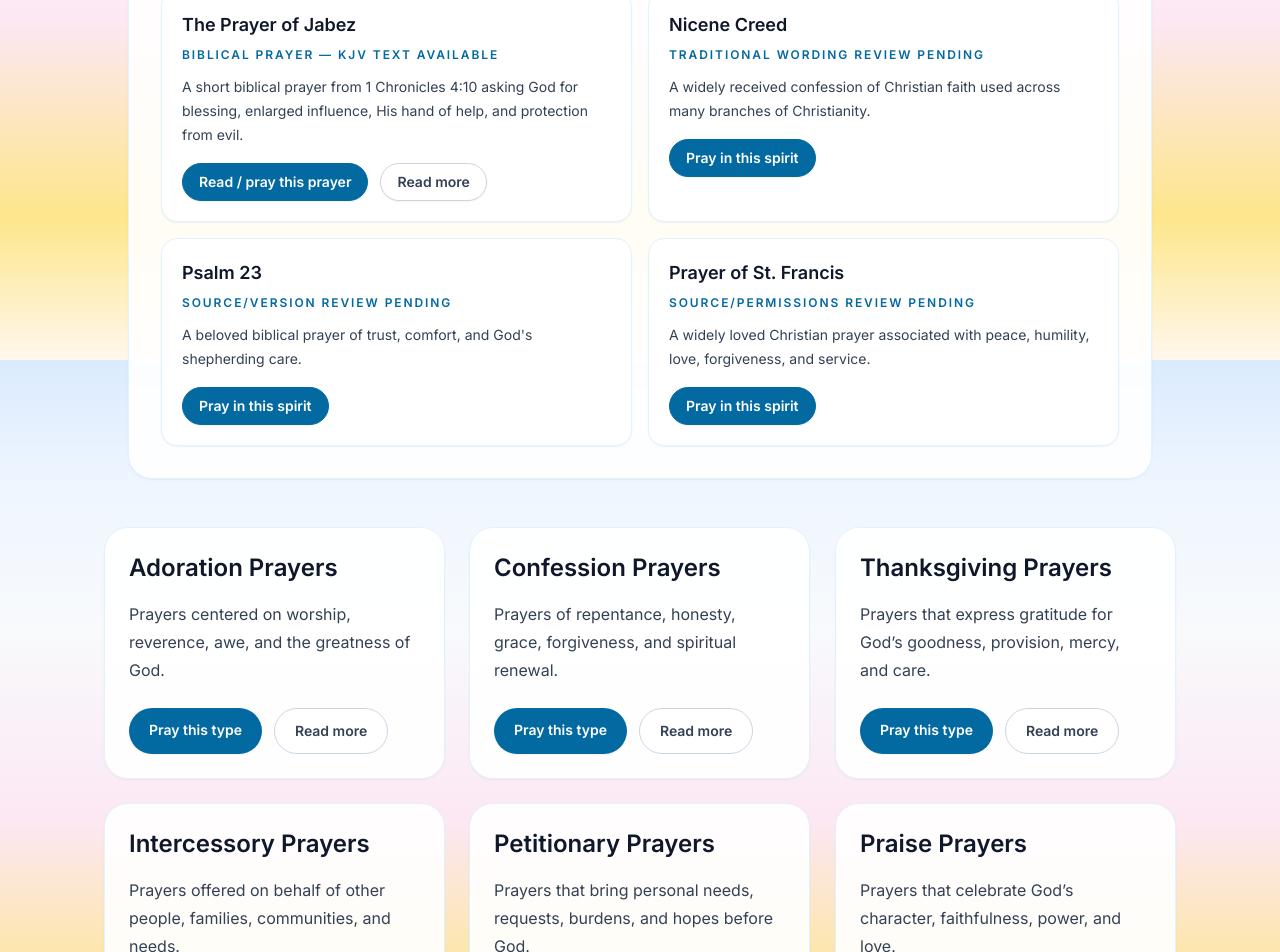
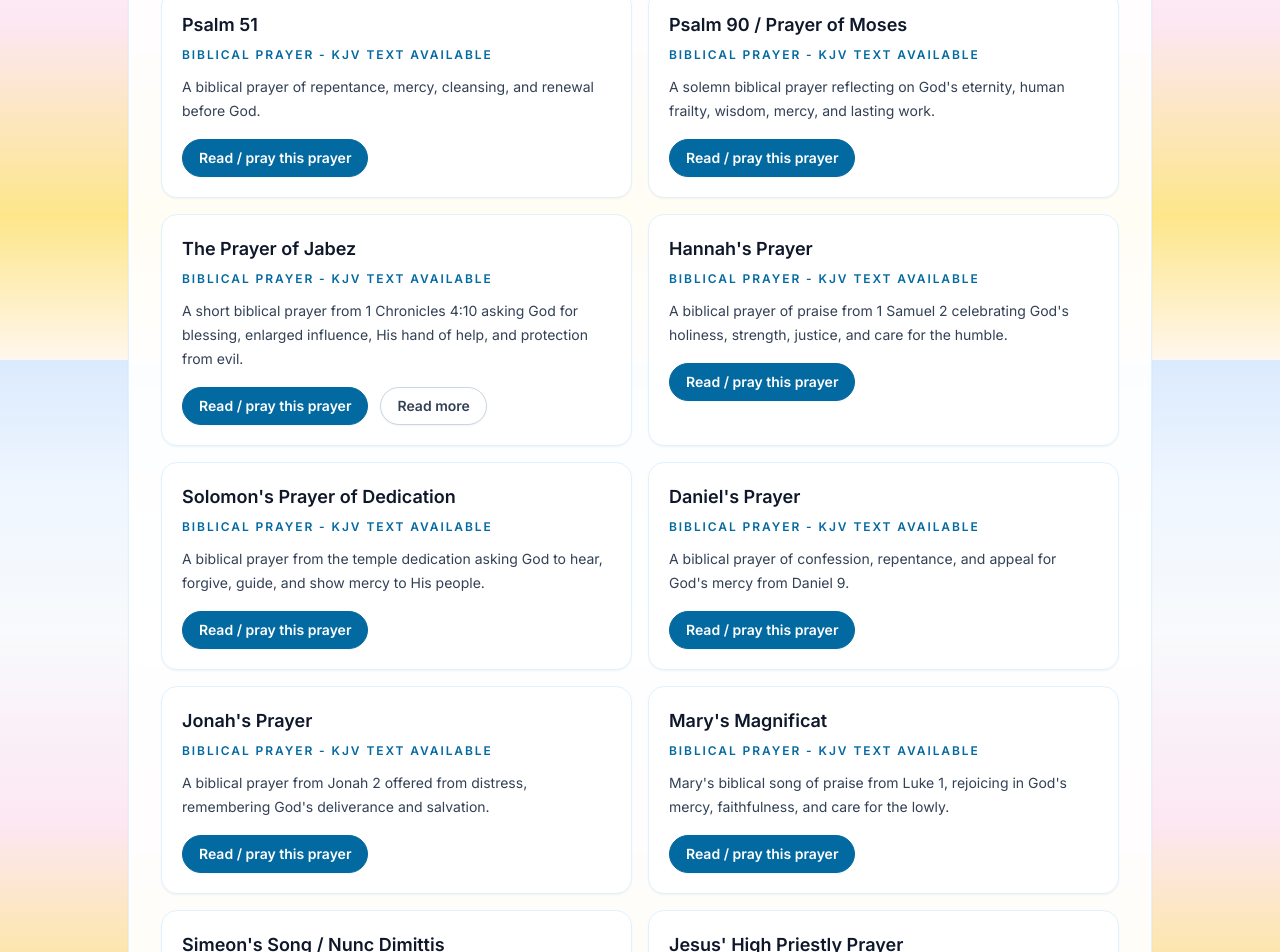
Before and after one commit to Skkyfarm/pray-with-god, a Next.js app: page /prayer-types/protestant in a window 1280 px wide. Shown: the part 1240-2192 px from the top of the page. Built offline with nearby package versions, Linux system fonts and the light colour scheme; no server answers.

Commit message:
Add KJV biblical prayers to Christian paths

```diff
--- a/app/prayer-types/catholic/page.tsx
+++ b/app/prayer-types/catholic/page.tsx
@@ -21,8 +21,68 @@ function getPrayerTypeHref(slug: string) {
 const CATHOLIC_FOUNDATIONAL_PRAYERS = [
   {
     name: "Our Father / The Lord's Prayer",
-    status: "Traditional wording review pending",
+    status: "Traditional Catholic wording review pending",
     note: "A central Christian prayer taught by Jesus and prayed throughout Catholic life.",
+  },
+  {
+    name: "The Lord's Prayer",
+    status: "Biblical Prayer - KJV text available",
+    note: "The Scripture-based KJV wording of the prayer Jesus taught, offered as a shared biblical Christian text rather than official Catholic liturgical wording.",
+  },
+  {
+    name: "Psalm 23",
+    status: "Biblical Prayer - KJV text available",
+    note: "A beloved biblical prayer of trust, comfort, and God's shepherding care.",
+  },
+  {
+    name: "Psalm 51",
+    status: "Biblical Prayer - KJV text available",
+    note: "A biblical prayer of repentance, mercy, cleansing, and renewal before God.",
+  },
+  {
+    name: "Psalm 90 / Prayer of Moses",
+    status: "Biblical Prayer - KJV text available",
+    note: "A solemn biblical prayer reflecting on God's eternity, human frailty, wisdom, mercy, and lasting work.",
+  },
+  {
+    name: "The Prayer of Jabez",
+    status: "Biblical Prayer - KJV text available",
+    note: "A short biblical prayer from 1 Chronicles 4:10 asking God for blessing, enlarged influence, His hand of help, and protection from evil.",
+  },
+  {
+    name: "Hannah's Prayer",
+    status: "Biblical Prayer - KJV text available",
+    note: "A biblical prayer of praise from 1 Samuel 2 celebrating God's holiness, strength, justice, and care for the humble.",
+  },
+  {
+    name: "Solomon's Prayer of Dedication",
+    status: "Biblical Prayer - KJV text available",
+    note: "A biblical prayer from the temple dedication asking God to hear, forgive, guide, and show mercy to His people.",
+  },
+  {
+    name: "Daniel's Prayer",
+    status: "Biblical Prayer - KJV text available",
+    note: "A biblical prayer of confession, repentance, and appeal for God's mercy from Daniel 9.",
+  },
+  {
+    name: "Jonah's Prayer",
+    status: "Biblical Prayer - KJV text available",
+    note: "A biblical prayer from Jonah 2 offered from distress, remembering God's deliverance and salvation.",
+  },
+  {
+    name: "Mary's Magnificat",
+    status: "Biblical Prayer - KJV text available",
+    note: "Mary's biblical song of praise from Luke 1, rejoicing in God's mercy, faithfulness, and care for the lowly.",
+  },
+  {
+    name: "Simeon's Song / Nunc Dimittis",
+    status: "Biblical Prayer - KJV text available",
+    note: "A biblical prayer from Luke 2 giving thanks for seeing God's salvation and light for the nations.",
+  },
+  {
+    name: "Jesus' High Priestly Prayer",
+    status: "Biblical Prayer - KJV text available",
+    note: "Jesus' prayer from John 17 for glorification, protection, sanctification, unity, and love among His followers.",
   },
   {
     name: "Hail Mary",
--- a/app/prayer-types/protestant/page.tsx
+++ b/app/prayer-types/protestant/page.tsx
@@ -21,30 +21,33 @@ function getPrayThisTypeHref(slug: string) {
   return `/pray?path=protestant&prayerType=${encodeURIComponent(slug)}`;
 }
 
-const LORDS_PRAYER_KJV_PRAY_HREF =
-  "/pray?path=protestant&mode=classic&prayerLabel=The+Lord%27s+Prayer&prayerKind=named";
-
-const PRAYER_OF_JABEZ_KJV_PRAY_HREF =
-  "/pray?path=protestant&mode=classic&prayerLabel=The+Prayer+of+Jabez&prayerKind=named";
+const KJV_FOUNDATIONAL_PRAYER_NAMES = new Set([
+  "The Lord's Prayer",
+  "Psalm 23",
+  "Psalm 51",
+  "Psalm 90 / Prayer of Moses",
+  "The Prayer of Jabez",
+  "Hannah's Prayer",
+  "Solomon's Prayer of Dedication",
+  "Daniel's Prayer",
+  "Jonah's Prayer",
+  "Mary's Magnificat",
+  "Simeon's Song / Nunc Dimittis",
+  "Jesus' High Priestly Prayer",
+]);
 
 function getFoundationalPrayerHref(name: string) {
-  if (name === "The Lord's Prayer") {
-    return LORDS_PRAYER_KJV_PRAY_HREF;
-  }
-
-  if (name === "The Prayer of Jabez") {
-    return PRAYER_OF_JABEZ_KJV_PRAY_HREF;
+  if (KJV_FOUNDATIONAL_PRAYER_NAMES.has(name)) {
+    return `/pray?path=protestant&mode=classic&prayerLabel=${encodeURIComponent(
+      name,
+    )}&prayerKind=named`;
   }
 
   return "/pray?path=protestant";
 }
 
 function getFoundationalPrayerActionLabel(name: string) {
-  if (name === "The Lord's Prayer") {
-    return "Read / pray this prayer";
-  }
-
-  if (name === "The Prayer of Jabez") {
+  if (KJV_FOUNDATIONAL_PRAYER_NAMES.has(name)) {
     return "Read / pray this prayer";
   }
 
@@ -69,29 +72,74 @@ function getFoundationalPrayerReadMoreHref(name: string) {
 
 const PROTESTANT_FOUNDATIONAL_PRAYERS = [
   {
-  name: "The Lord's Prayer",
-  status: "KJV text available",
-  note: "A central Christian prayer taught by Jesus and prayed across many Protestant traditions.",
-},
+    name: "The Lord's Prayer",
+    status: "Biblical Prayer - KJV text available",
+    note: "A central Christian prayer taught by Jesus and prayed across many Protestant traditions.",
+  },
+  {
+    name: "Psalm 23",
+    status: "Biblical Prayer - KJV text available",
+    note: "A beloved biblical prayer of trust, comfort, and God's shepherding care.",
+  },
+  {
+    name: "Psalm 51",
+    status: "Biblical Prayer - KJV text available",
+    note: "A biblical prayer of repentance, mercy, cleansing, and renewal before God.",
+  },
+  {
+    name: "Psalm 90 / Prayer of Moses",
+    status: "Biblical Prayer - KJV text available",
+    note: "A solemn biblical prayer reflecting on God's eternity, human frailty, wisdom, mercy, and lasting work.",
+  },
+  {
+    name: "The Prayer of Jabez",
+    status: "Biblical Prayer - KJV text available",
+    note: "A short biblical prayer from 1 Chronicles 4:10 asking God for blessing, enlarged influence, His hand of help, and protection from evil.",
+  },
+  {
+    name: "Hannah's Prayer",
+    status: "Biblical Prayer - KJV text available",
+    note: "A biblical prayer of praise from 1 Samuel 2 celebrating God's holiness, strength, justice, and care for the humble.",
+  },
+  {
+    name: "Solomon's Prayer of Dedication",
+    status: "Biblical Prayer - KJV text available",
+    note: "A biblical prayer from the temple dedication asking God to hear, forgive, guide, and show mercy to His people.",
+  },
+  {
+    name: "Daniel's Prayer",
+    status: "Biblical Prayer - KJV text available",
+    note: "A biblical prayer of confession, repentance, and appeal for God's mercy from Daniel 9.",
+  },
+  {
+    name: "Jonah's Prayer",
+    status: "Biblical Prayer - KJV text available",
+    note: "A biblical prayer from Jonah 2 offered from distress, remembering God's deliverance and salvation.",
+  },
+  {
+    name: "Mary's Magnificat",
+    status: "Biblical Prayer - KJV text available",
+    note: "Mary's biblical song of praise from Luke 1, rejoicing in God's mercy, faithfulness, and care for the lowly.",
+  },
+  {
+    name: "Simeon's Song / Nunc Dimittis",
+    status: "Biblical Prayer - KJV text available",
+    note: "A biblical prayer from Luke 2 giving thanks for seeing God's salvation and light for the nations.",
+  },
+  {
+    name: "Jesus' High Priestly Prayer",
+    status: "Biblical Prayer - KJV text available",
+    note: "Jesus' prayer from John 17 for glorification, protection, sanctification, unity, and love among His followers.",
+  },
   {
     name: "Apostles' Creed",
     status: "Traditional wording review pending",
     note: "A historic summary of core Christian belief used in many churches and teaching settings.",
   },
   {
-    name: "The Prayer of Jabez",
-    status: "Biblical Prayer — KJV text available",
-    note: "A short biblical prayer from 1 Chronicles 4:10 asking God for blessing, enlarged influence, His hand of help, and protection from evil.",
-  },
-  {
     name: "Nicene Creed",
     status: "Traditional wording review pending",
     note: "A widely received confession of Christian faith used across many branches of Christianity.",
-  },
-  {
-    name: "Psalm 23",
-    status: "Source/version review pending",
-    note: "A beloved biblical prayer of trust, comfort, and God's shepherding care.",
   },
   {
     name: "Prayer of St. Francis",
--- a/lib/prayerCatalog.ts
+++ b/lib/prayerCatalog.ts
@@ -78,8 +78,19 @@ export const PRAYER_CATALOG: Record<TraditionKey, PrayerCatalogItem[]> = {
       label: "Saint-inspired Prayers",
       kind: "type",
     },
+    { id: "catholic_lords_prayer_kjv", label: "The Lord's Prayer", kind: "named" },
+    { id: "catholic_psalm_23_kjv", label: "Psalm 23", kind: "named" },
+    { id: "catholic_psalm_51_kjv", label: "Psalm 51", kind: "named" },
+    { id: "catholic_psalm_90_kjv", label: "Psalm 90 / Prayer of Moses", kind: "named" },
+    { id: "catholic_jabez_kjv", label: "The Prayer of Jabez", kind: "named" },
+    { id: "catholic_hannah_kjv", label: "Hannah's Prayer", kind: "named" },
+    { id: "catholic_solomon_dedication_kjv", label: "Solomon's Prayer of Dedication", kind: "named" },
+    { id: "catholic_daniel_kjv", label: "Daniel's Prayer", kind: "named" },
+    { id: "catholic_jonah_kjv", label: "Jonah's Prayer", kind: "named" },
+    { id: "catholic_magnificat_kjv", label: "Mary's Magnificat", kind: "named" },
+    { id: "catholic_nunc_dimittis_kjv", label: "Simeon's Song / Nunc Dimittis", kind: "named" },
+    { id: "catholic_high_priestly_prayer_kjv", label: "Jesus' High Priestly Prayer", kind: "named" },
   ],
-
   protestant: [
     { id: "protestant_adoration", label: "Adoration Prayers", kind: "type" },
     { id: "protestant_confession", label: "Confession Prayers", kind: "type" },
@@ -94,9 +105,18 @@ export const PRAYER_CATALOG: Record<TraditionKey, PrayerCatalogItem[]> = {
     { id: "protestant_guidance", label: "Guidance Prayers", kind: "type" },
     { id: "protestant_protection", label: "Protection Prayers", kind: "type" },
     { id: "protestant_lords_prayer_kjv", label: "The Lord's Prayer", kind: "named" },
+    { id: "protestant_psalm_23_kjv", label: "Psalm 23", kind: "named" },
+    { id: "protestant_psalm_51_kjv", label: "Psalm 51", kind: "named" },
+    { id: "protestant_psalm_90_kjv", label: "Psalm 90 / Prayer of Moses", kind: "named" },
     { id: "protestant_jabez_kjv", label: "The Prayer of Jabez", kind: "named" },
+    { id: "protestant_hannah_kjv", label: "Hannah's Prayer", kind: "named" },
+    { id: "protestant_solomon_dedication_kjv", label: "Solomon's Prayer of Dedication", kind: "named" },
+    { id: "protestant_daniel_kjv", label: "Daniel's Prayer", kind: "named" },
+    { id: "protestant_jonah_kjv", label: "Jonah's Prayer", kind: "named" },
+    { id: "protestant_magnificat_kjv", label: "Mary's Magnificat", kind: "named" },
+    { id: "protestant_nunc_dimittis_kjv", label: "Simeon's Song / Nunc Dimittis", kind: "named" },
+    { id: "protestant_high_priestly_prayer_kjv", label: "Jesus' High Priestly Prayer", kind: "named" },
   ],
-
   jewish: [
     { id: "jewish_shacharit", label: "Shacharit", kind: "type" },
     { id: "jewish_mincha", label: "Mincha", kind: "type" },
```
